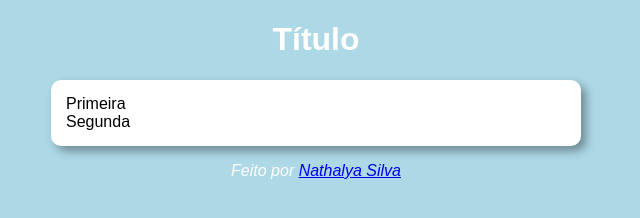
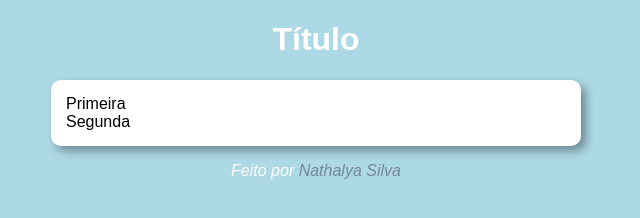
Before and after one commit to Nathalyagsn/cursojs, a plain HTML site: page Exercicios/Ex1.html in a window 1280 px wide. In both pictures the pointer is over the link "Nathalya Silva". Shown: the whole page, without its empty margins (324-964 px from the left). Drawn offline with Linux system fonts and the light colour scheme.

Commit message:
ajuste no footer

```diff
--- a/Exercicios/style.css
+++ b/Exercicios/style.css
@@ -23,4 +23,13 @@ footer {
     color: white;
     text-align: center;
     font-style: italic;
+
 }
+
+footer a {
+    text-decoration: none;
+}
+
+footer a:hover {
+    color: lightslategray;
+}
```
